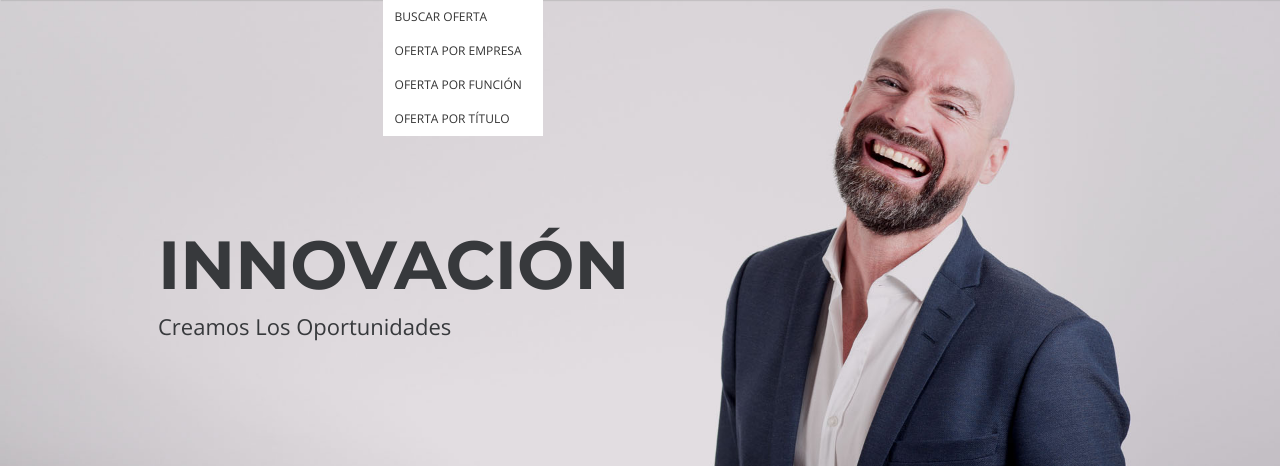
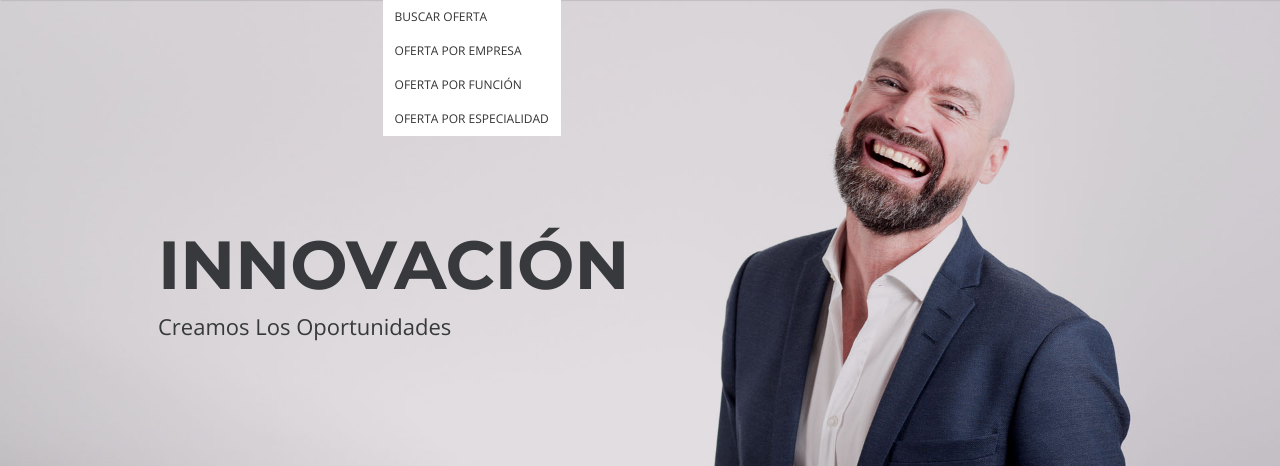
Before and after one commit to AlfredoChz/prue_btunac, a PHP site: page / in a window 1280 px wide, after a click on "BUSCAR TRABAJO". Shown: the part 144-610 px from the top of the page. Run offline with PHP 8.4, Linux system fonts and the light colour scheme; data comes from the database, SQL or seed files in the repository; some libraries are stand-ins or nearby versions.

Commit message:
Modificado especialidad

```diff
--- a/theme/templates.php
+++ b/theme/templates.php
@@ -108,7 +108,7 @@
                               <li class="<?php  if(isset($_GET['q'])) { if($_GET['q']=='advancesearch'){ echo 'active'; }else{ echo ''; }}  ?>"><a href="<?php echo web_root; ?>index.php?q=advancesearch">BUSCAR OFERTA</a></li>
                               <li><a href="<?php echo web_root; ?>index.php?q=search-company">Oferta por Empresa</a></li>
                               <li><a href="<?php echo web_root; ?>index.php?q=search-function">Oferta por Función</a></li>
-                              <li><a href="<?php echo web_root; ?>index.php?q=search-jobtitle">Oferta por Título</a></li>
+                              <li><a href="<?php echo web_root; ?>index.php?q=search-jobtitle">Oferta por Especialidad</a></li>
                          <!--      <li><a href="#">Job for Women</a></li>
                               <li><a href="#">Job for Men</a></li> -->
                           </ul>
```
